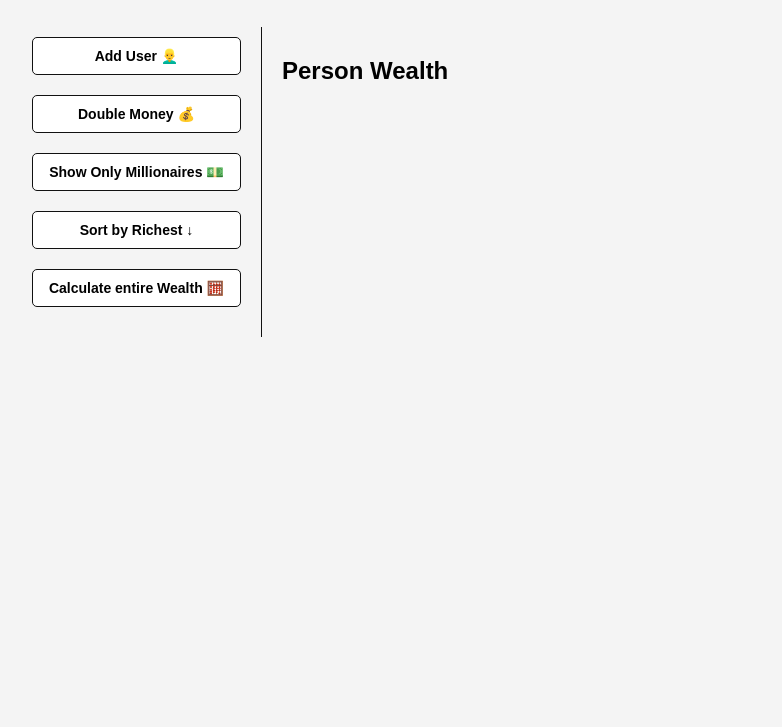
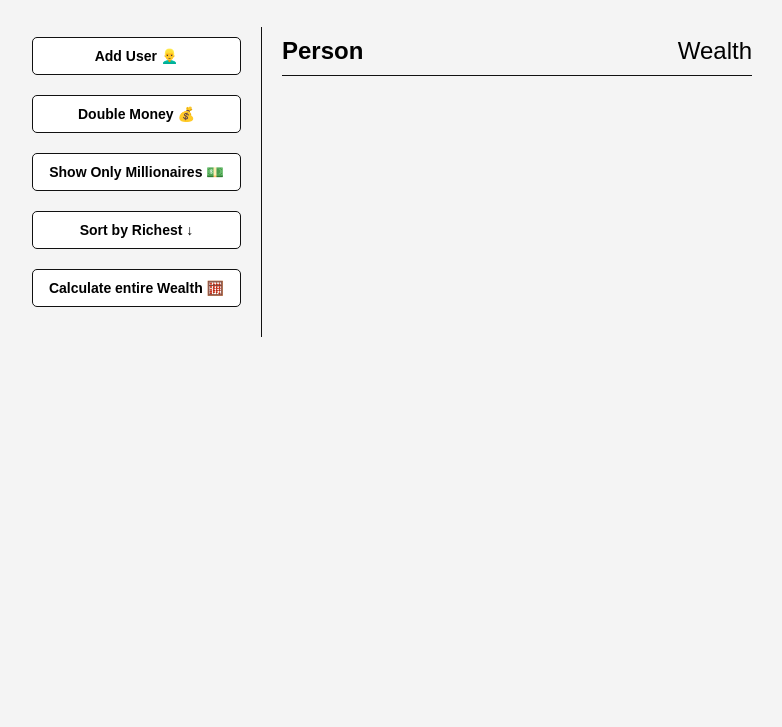
Before and after one commit to BeataJ/domArrayMethod, a plain HTML site: page index.html in a window 1280 px wide. Shown: the part 73-800 px from the top of the page, without its empty margins (248-1030 px from the left). Drawn offline with Linux system fonts and the light colour scheme.

Commit message:
style h2

```diff
--- a/style.css
+++ b/style.css
@@ -43,3 +43,12 @@ main {
   flex: 1;
   padding: 10px 20px;
 }
+
+h2 {
+  border-bottom: solid 1px #111;
+  padding-bottom: 10px;
+  display: flex;
+  justify-content: space-between;
+  font-weight: 400;
+  margin: 0 0 20px;
+}
```
